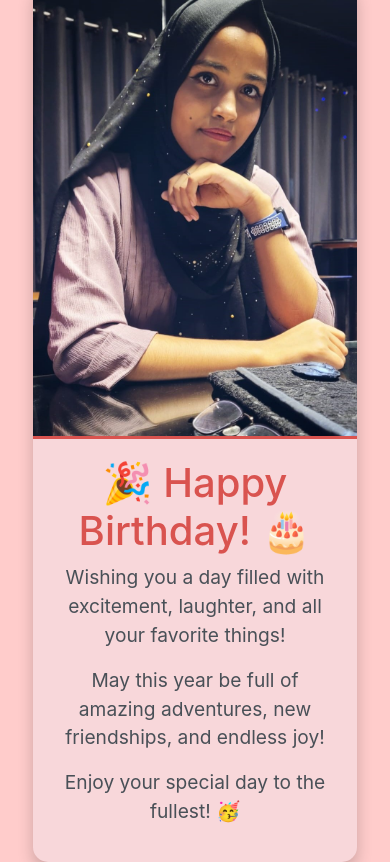
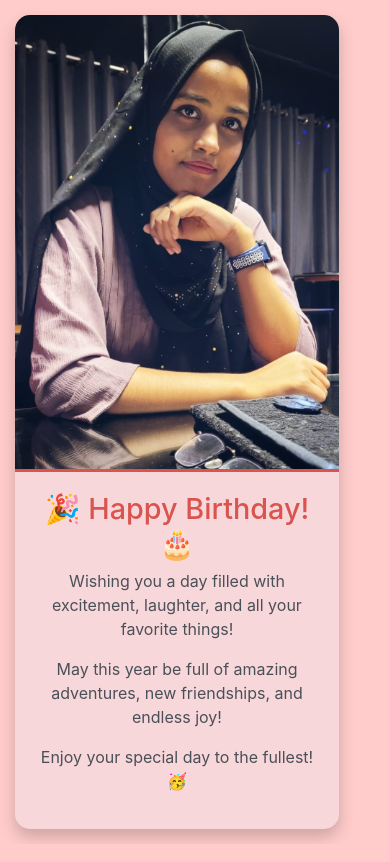
Before and after one commit to entromolphya/wish, a plain HTML site: page index.html in a window 390 px wide. Drawn offline with nearby package versions, Linux system fonts and the light colour scheme.

Commit message:
Update index.html

```diff
--- a/index.html
+++ b/index.html
@@ -1,10 +1,13 @@
 <!DOCTYPE html>
 <html lang="en">
+
 <head>
     <meta charset="UTF-8">
     <meta name="viewport" content="width=device-width, initial-scale=1.0">
     <title>Birthday Wishes</title>
+    <!-- Bootstrap CSS -->
     <link rel="stylesheet" href="https://maxcdn.bootstrapcdn.com/bootstrap/4.0.0/css/bootstrap.min.css">
+    <!-- Custom CSS -->
     <style>
         body {
             background-color: #ffcccb;
@@ -20,15 +23,13 @@
             border-radius: 15px;
             box-shadow: 0 8px 16px rgba(0, 0, 0, 0.2);
             overflow: hidden;
-      width: 90%;
-      max-width: 400px;
-      margin: auto;
+            width: 80%; /* Adjust the width as needed */
         }
 
         .birthday-image-container {
             position: relative;
             width: 100%;
-      height: 400px; /* Adjust the height as needed */
+            max-height: 66.67vh; /* 2:3 aspect ratio (2 / 3 * 100) */
             overflow: hidden;
             border-bottom: 3px solid #d9534f;
         }
@@ -40,27 +41,23 @@
         }
 
         .birthday-content {
-      padding: 30px;
+            padding: 20px; /* Reduced padding for smaller screens */
             text-align: center;
         }
 
         h2 {
             color: #d9534f;
-      font-size: 2.5em;
+            font-size: 1.8em; /* Adjust font size for smaller screens */
         }
 
         p {
             color: #495057;
-      font-size: 1.2em;
+            font-size: 1em; /* Adjust font size for smaller screens */
         }
 
-    @media (max-width: 768px) {
-      .birthday-image-container {
-        height: auto; /* Adjust the height automatically for smaller screens */
-      }
-
-      .birthday-content {
-        padding: 20px; /* Adjust padding for smaller screens */
+        @media (max-width: 576px) {
+            .birthday-card {
+                width: 90%; /* Adjust the width for smaller screens */
             }
         }
     </style>
@@ -86,6 +83,7 @@
         </div>
     </div>
 
+    <!-- Bootstrap JS and Popper.js -->
     <script src="https://code.jquery.com/jquery-3.2.1.slim.min.js"></script>
     <script src="https://cdnjs.cloudflare.com/ajax/libs/popper.js/1.12.9/umd/popper.min.js"></script>
     <script src="https://maxcdn.bootstrapcdn.com/bootstrap/4.0.0/js/bootstrap.min.js"></script>
```
Lines whose indentation alone changed are shown as unchanged.
